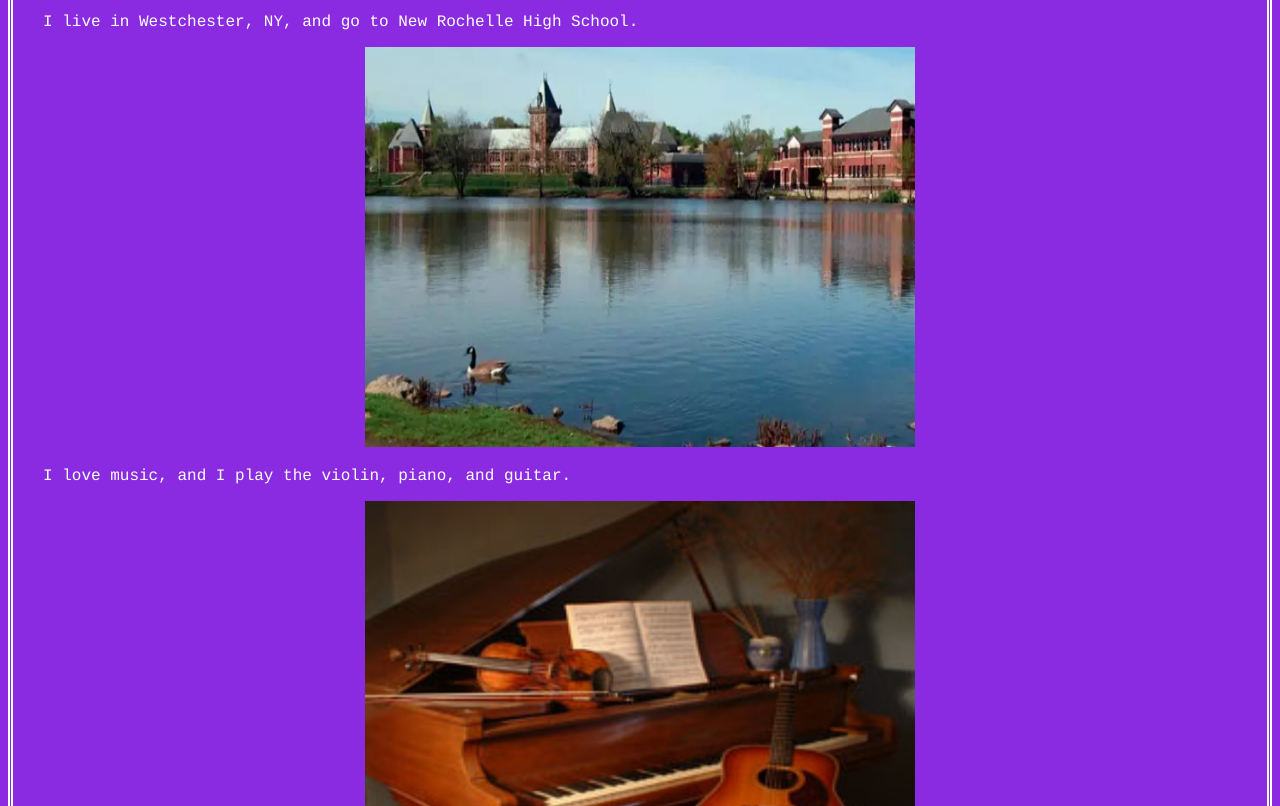
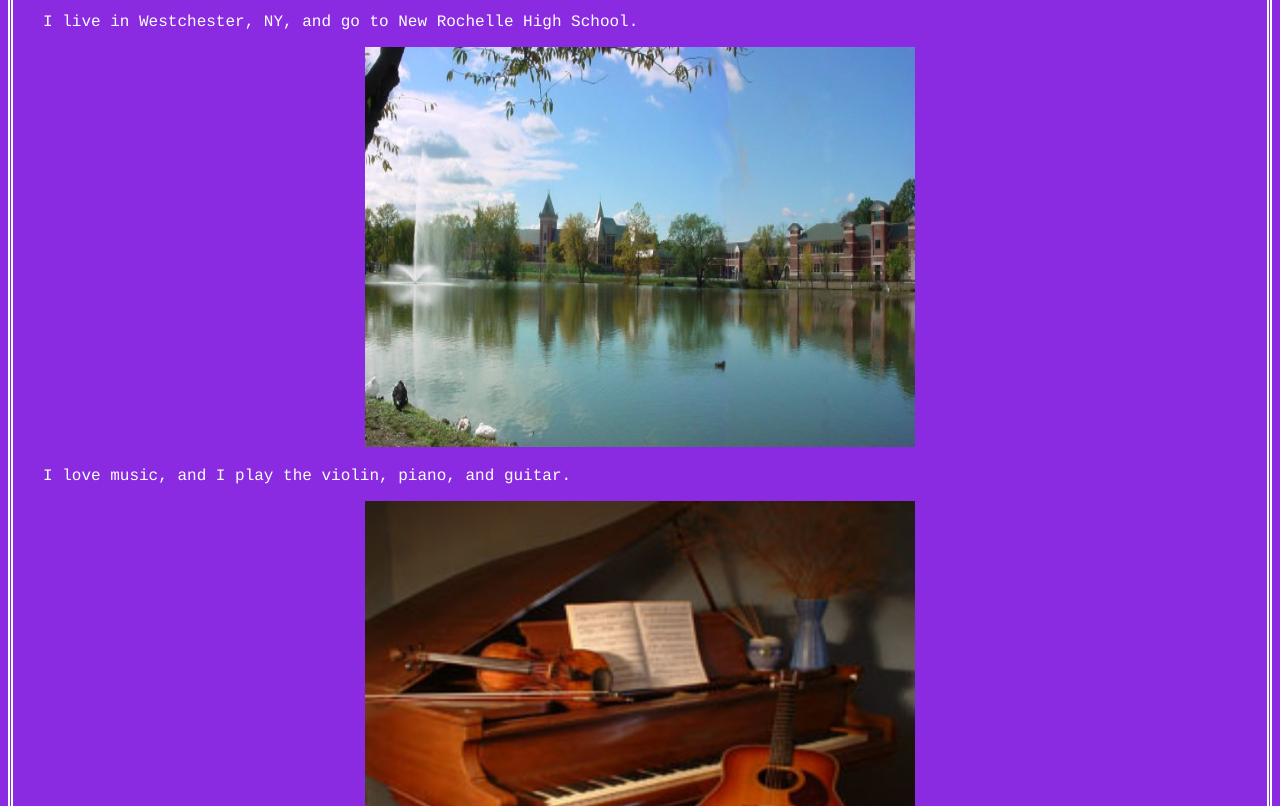
Before and after one commit to cakespaghetti/cakespaghetti.github.io, a plain HTML site: page index.html in a window 1280 px wide. Shown: the part 294-1100 px from the top of the page. Drawn offline with Linux system fonts and the light colour scheme.

Commit message:
Update index.html

```diff
--- a/index.html
+++ b/index.html
@@ -15,7 +15,7 @@
 <center><img src="comsci.jpg" alt ="computer science" width=550 height=400></center>
 
 <p> I live in Westchester, NY, and go to New Rochelle High School. </p>
-<center><img src="highschool.webp" alt ="my school" width=550 height=400></center>
+<center><img src="highschool.jpg" alt ="my school" width=550 height=400></center>
 
 <p> I love music, and I play the violin, piano, and guitar. </p>
 <center><img src="music.jpg" alt ="violin" width=550 height=400></center>
```
